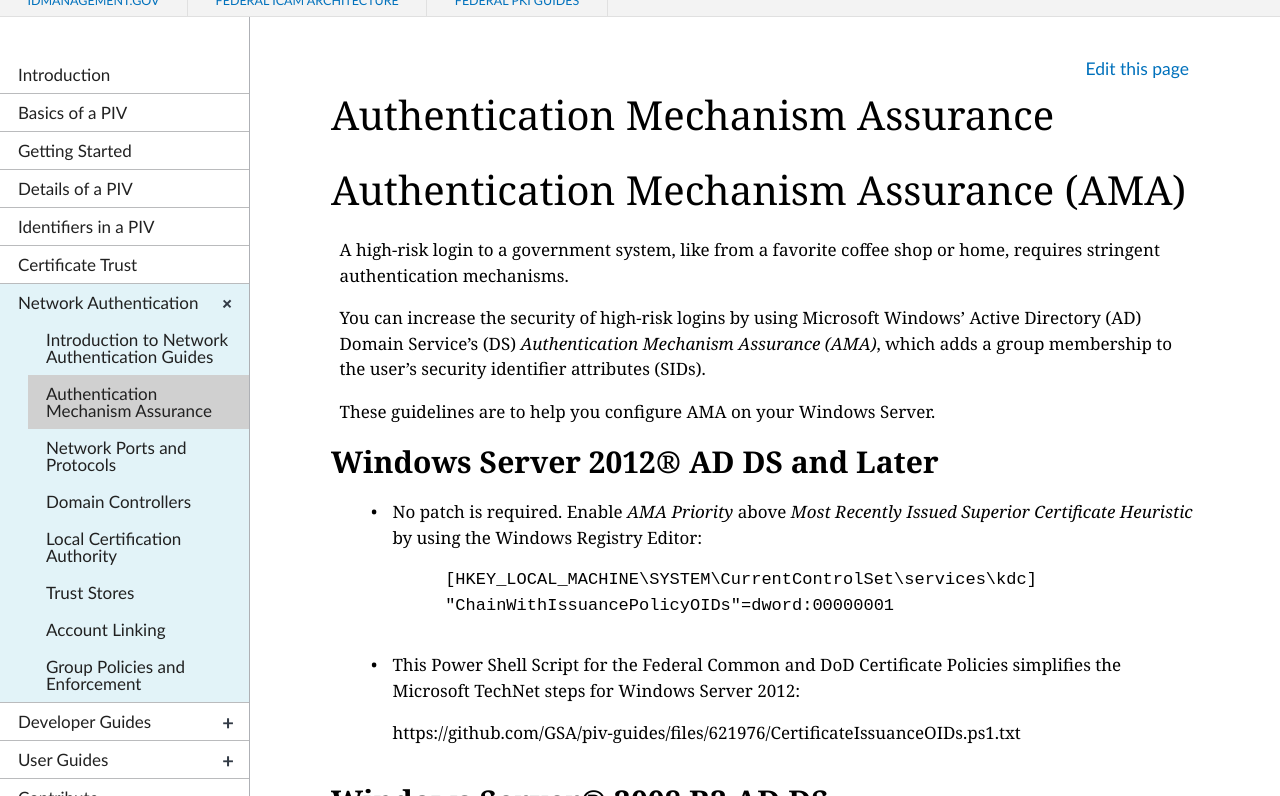
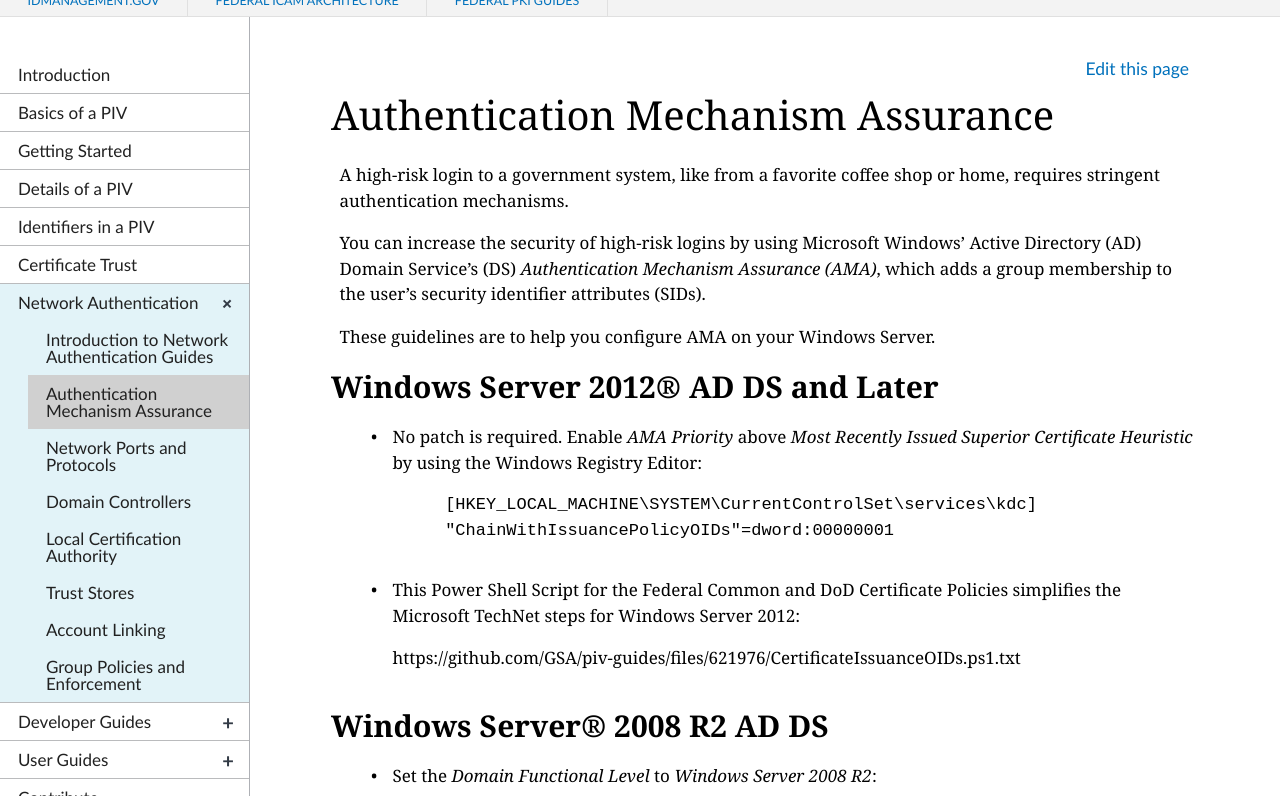
Before and after one commit to GSA/piv-guides, a Jekyll site: the page built from _networkconfig/10_AMA.md, in a window 1280 px wide and 900 px high, cut to the strip 104-900 px from the top of the window. Built offline with Jekyll 4.4.1, drawn with Linux system fonts in a browser that asks for light colours; nearby versions of some CDN libraries.

Commit message:
Update 10_AMA.md

```diff
--- a/_networkconfig/10_AMA.md
+++ b/_networkconfig/10_AMA.md
@@ -4,7 +4,6 @@ title: Authentication Mechanism Assurance
 collection: networkconfig
 permalink: networkconfig/AMA/
 ---
-# Authentication Mechanism Assurance (AMA)
 
 A high-risk login to a government system, like from a favorite coffee shop or home, requires stringent authentication mechanisms.
 
```
